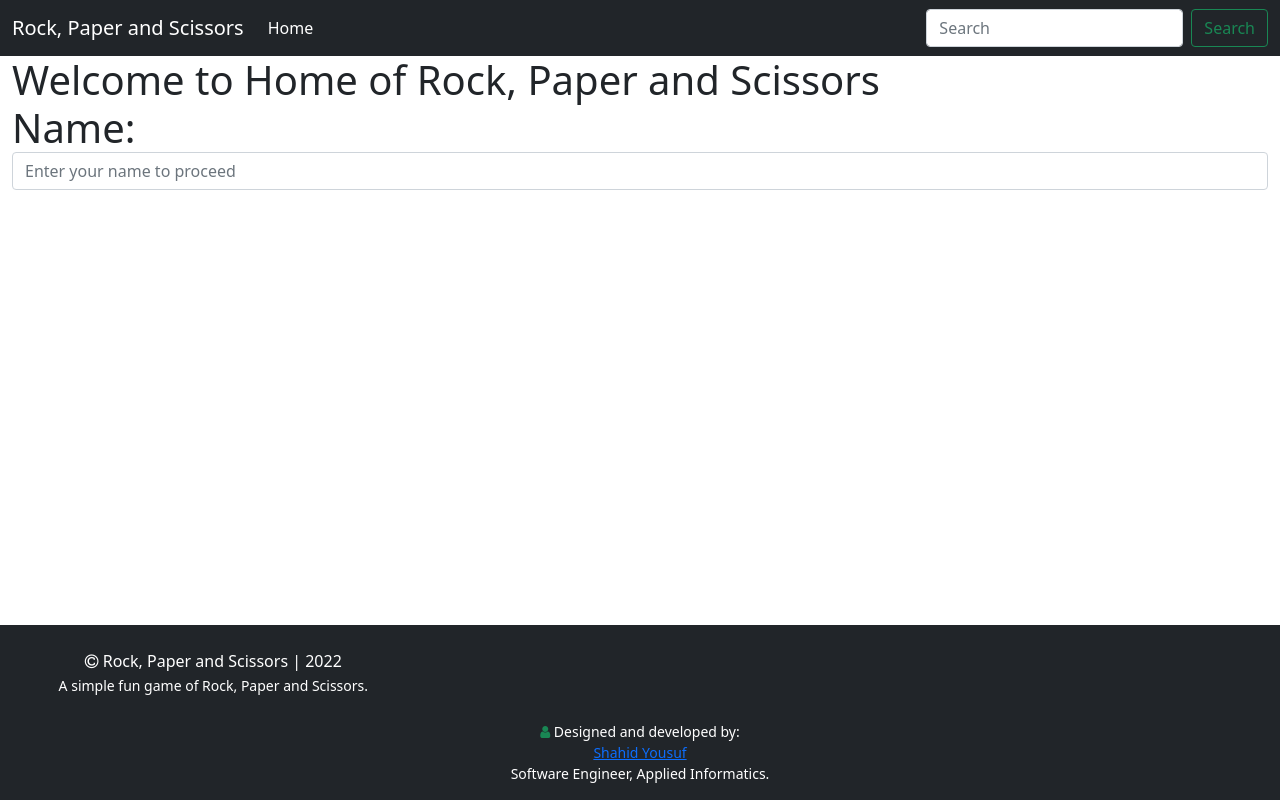
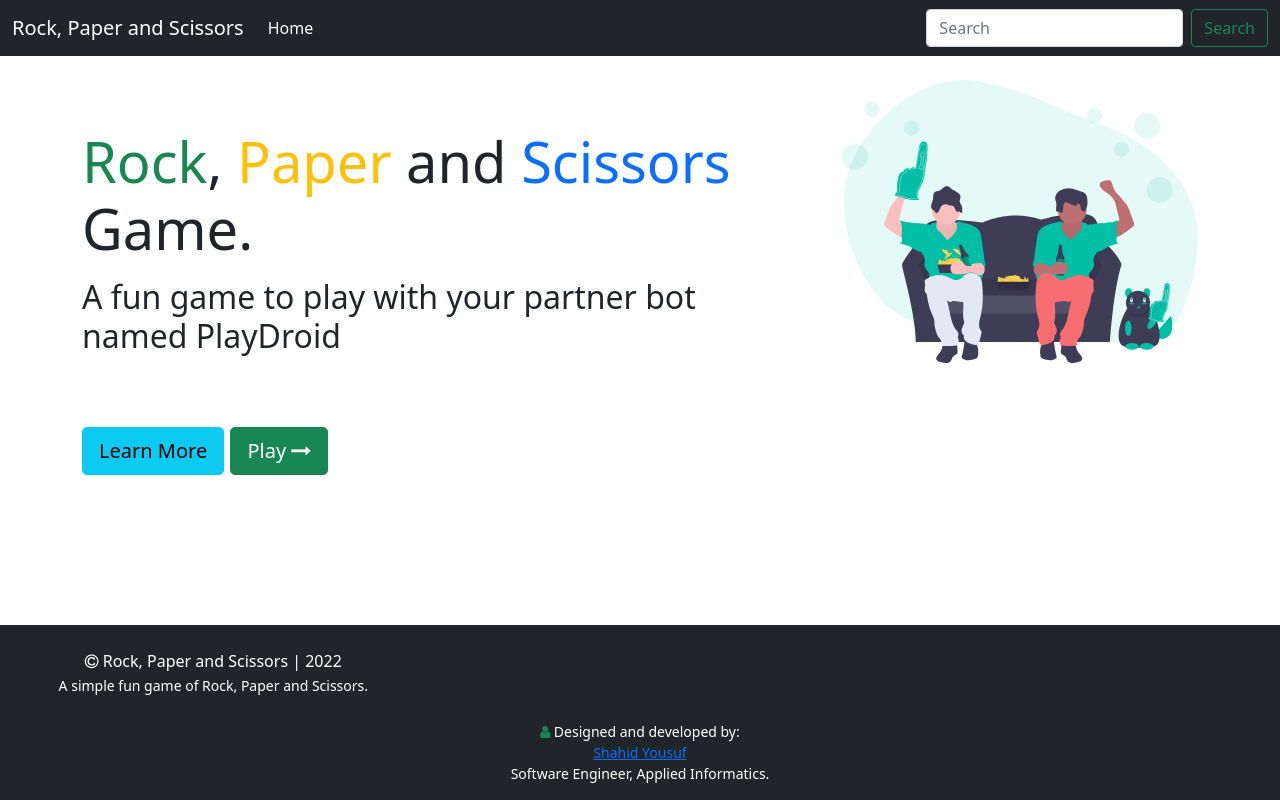
Before and after one commit to ShahidYousuf/rock_paper_scissors, a Django app: page / in a window 1280 px wide. Run offline with Django 3.2, Linux system fonts and the light colour scheme; some libraries are stand-ins or nearby versions.

Commit message:
add homepage design

```diff
--- a/base_view/templates/base_view/home.html
+++ b/base_view/templates/base_view/home.html
@@ -1,10 +1,20 @@
 {% extends 'base_view/base.html' %}
+{% load static %}
 {% block content %}
-    <h1>
-        {{ message }}
-        <form>
-            {% csrf_token %}
-            {{ register_form }}
-        </form>
-    </h1>
+    <div class="container py-4">
+        <div class="row">
+            <div class="col-sm-8 col-md-8 py-5">
+                <div class="display-4"><span class="text-success">Rock</span>, <span class="text-warning">Paper</span> and <span class="text-primary">Scissors</span> Game.</div>
+                <div class="h2 fw-lighter py-3">A fun game to play with your partner bot <div>named PlayDroid</div> </div>
+                <div class="fw-light fs-4 py-5">
+                    <a class="text-decoration-none btn btn-lg btn-info" href="/">Learn More</a>
+                    <a class="text-decoration-none btn btn-lg btn-success mx-auto" href="/">Play <i class="fa fw-lighter fa-long-arrow-right"></i></a>
+                </div>
+            </div>
+            <div class="col-sm-4 col-md-4">
+                <img class="img-fluid mx-auto float-end" src="{% static 'base_view/images/undraw_game_day_ucx9.svg'%}">
+            </div>
+        </div>
+
+    </div>
 {% endblock %}
```
Also changed, not shown: base_view/static/base_view/images/undraw_game_day_ucx9.svg (added).
